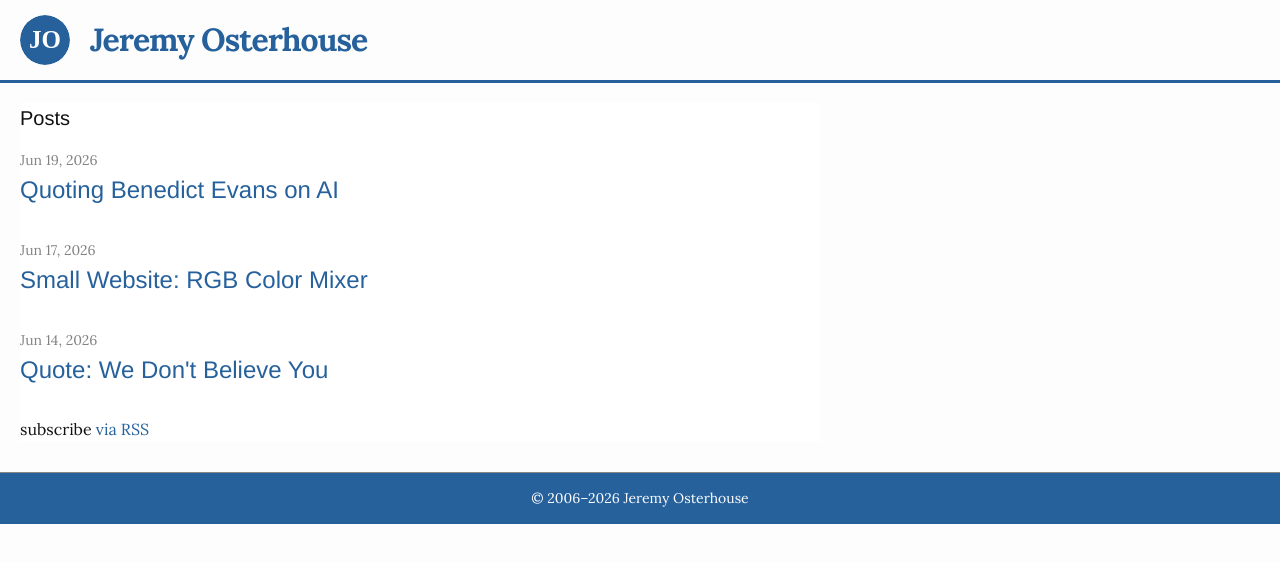
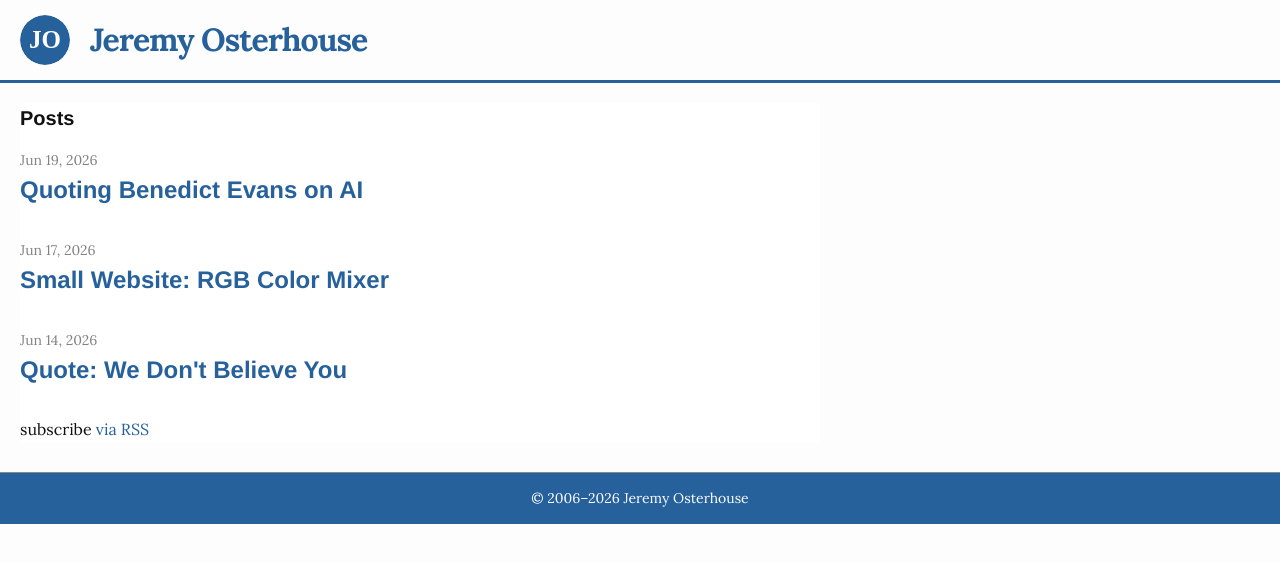
Before and after one commit to josterpi/josterpi.github.io, a Jekyll site: the page built from default-index.html, in a window 1280 px wide. Shown: the top 563 px of the page. Built offline with Jekyll 4.4.1, drawn with Linux system fonts in a browser that asks for light colours.

Commit message:
Fix font-weight

```diff
--- a/_sass/_base.scss
+++ b/_sass/_base.scss
@@ -40,7 +40,7 @@ body {
     font-family: $base-font-family;
     font-size: $base-font-size;
     line-height: $base-line-height;
-    font-weight: 300;
+    font-weight: normal;
     color: $text-color;
     background-color: $background-color;
     -webkit-text-size-adjust: 100%;
@@ -103,7 +103,7 @@ li {
  * Headings
  */
 h1, h2, h3, h4, h5, h6 {
-    font-weight: 300;
+    font-weight: bold;
     font-family: Helvetica, Arial, sans-serif;
 }
 
```
